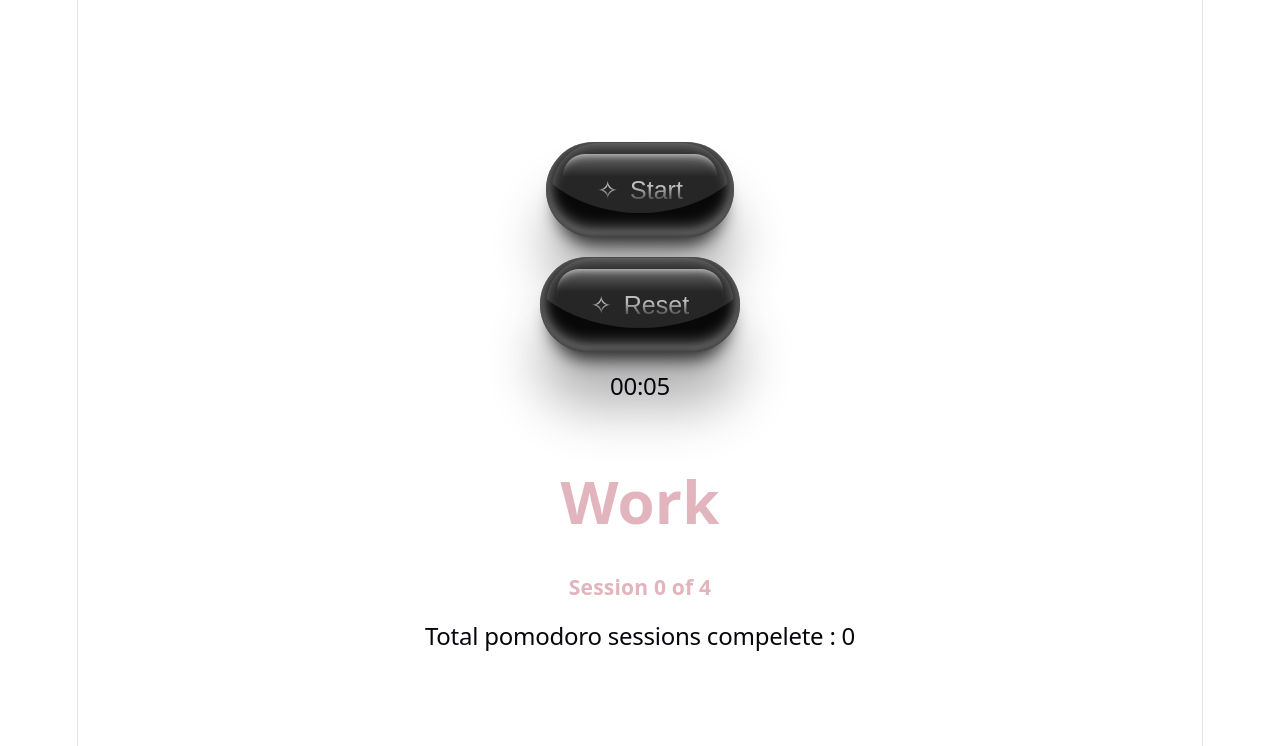
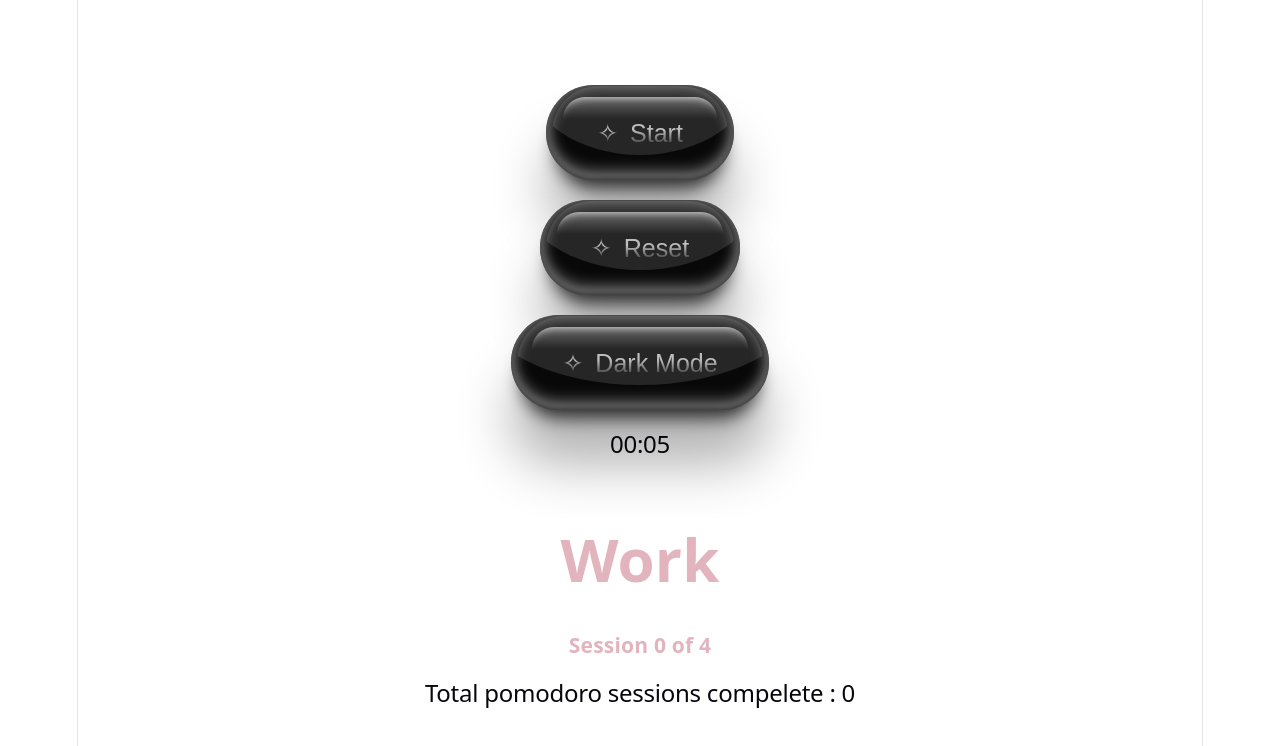
Before and after one commit to Khan1021/pomodoro-timer, a React (Vite) app: page / in a window 1280 px wide. Shown: the top 746 px of the page. Built offline with nearby package versions, Linux system fonts and the light colour scheme.

Commit message:
dark mode partially implemented

```diff
--- a/src/App.jsx
+++ b/src/App.jsx
@@ -2,7 +2,8 @@ import { useState, useEffect, useRef } from 'react';
 import './App.css'
 import Timer from './components/Timer'
 import Controls from './components/Controls'
-import SessionInfo from './components/SessionInfo'
+import SessionInfo from './components/sessionInfo'
+
 
 const pomodoro = 5; //1500s=25m
 const shortBreak = 2;  //300s=5m
@@ -128,6 +129,8 @@ function App() {
         onToggleRunning={() => setIsRunning(!isRunning)}
         isResetDisabled={secondsLeft === pomodoro}
         onReset={() => setSecondsLeft(pomodoro)}
+        theme={theme}
+        onToggleTheme={() => setTheme(theme === 'light' ? 'dark' : 'light')}
       />
 
       <Timer
--- a/src/components/Controls.jsx
+++ b/src/components/Controls.jsx
@@ -6,6 +6,12 @@ function Controls(props) {
             <PearlButton label={props.isRunning ? 'Pause' : 'Start'} onClick={props.onToggleRunning} />
 
             <PearlButton label="Reset" disabled={props.isResetDisabled} onClick={props.onReset} />
+
+            {/*dark mode toggle button*/}
+            <PearlButton
+                label={props.theme === 'light' ? 'Dark Mode' : 'Light Mode'}
+                onClick={props.onToggleTheme}>
+            </PearlButton>
         </>
     )
 }
```
Also changed, not shown: src/App.css (+0 -11 lines).
